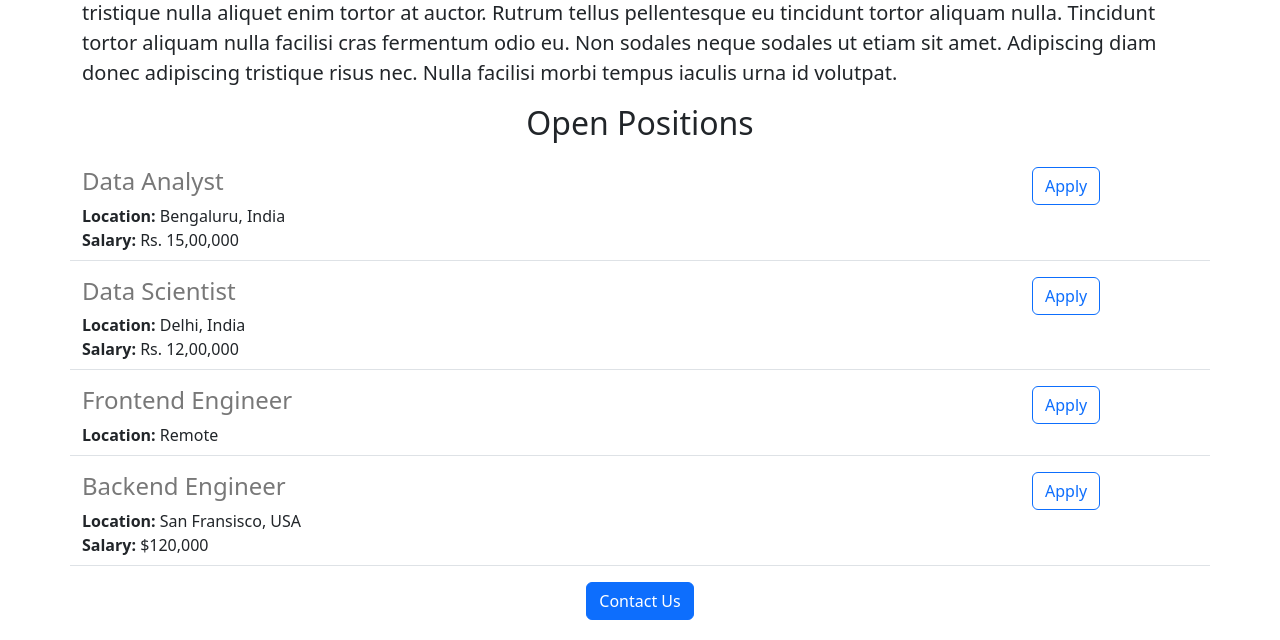
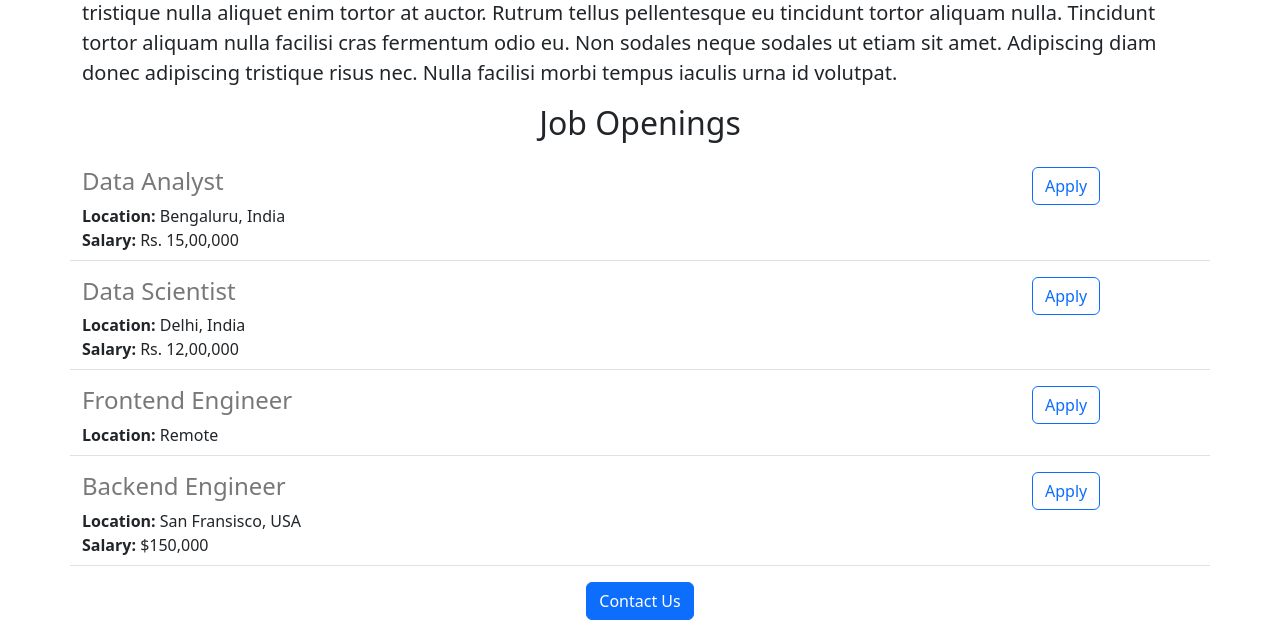
Before and after one commit to mojolaban/jovian-careers-website-v2, a Flask app: page / in a window 1280 px wide. Shown: the part 632-1272 px from the top of the page. Run offline with Flask 2, Linux system fonts and the light colour scheme.

Commit message:
Made some changes

```diff
--- a/app.py
+++ b/app.py
@@ -25,7 +25,7 @@ JOBS = [
     'id' : 4,
     'title' : 'Backend Engineer',
     'location': 'San Fransisco, USA',
-    'salary' : '$120,000'
+    'salary' : '$150,000'
   }
 ]
 
--- a/templates/home.html
+++ b/templates/home.html
@@ -20,7 +20,7 @@
       <p class="lead">
         Lorem ipsum dolor sit amet, consectetur adipiscing elit, sed do eiusmod tempor incididunt ut labore et dolore magna aliqua. Platea dictumst vestibulum rhoncus est pellentesque elit ullamcorper. Faucibus interdum posuere lorem ipsum dolor sit amet consectetur. Risus quis varius quam quisque id. Molestie nunc non blandit massa enim nec. Ullamcorper morbi tincidunt ornare massa. Congue quisque egestas diam in arcu cursus euismod quis viverra. Sed risus ultricies tristique nulla aliquet enim tortor at auctor. Rutrum tellus pellentesque eu tincidunt tortor aliquam nulla. Tincidunt tortor aliquam nulla facilisi cras fermentum odio eu. Non sodales neque sodales ut etiam sit amet. Adipiscing diam donec adipiscing tristique risus nec. Nulla facilisi morbi tempus iaculis urna id volutpat.
       </p>
-      <h2 class="text-center mt-2 mb-4">Open Positions</h2>
+      <h2 class="text-center mt-2 mb-4">Job Openings</h2>
       <div>
         {% for job in jobs%}
           {%include 'jobitem.html'%}
```
